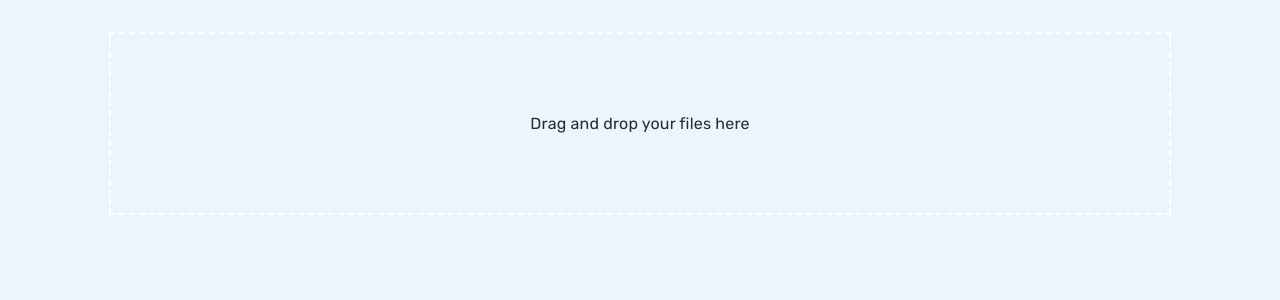
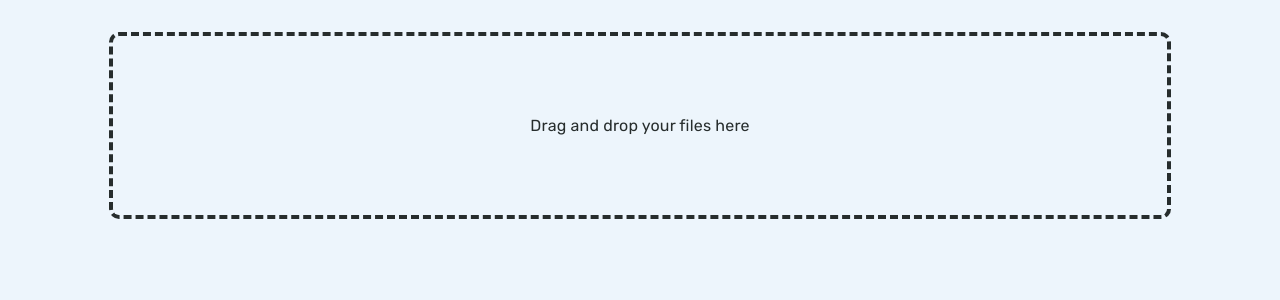
Before and after one commit to endeav007/file-upload-component, a React (Vite) app: page / in a window 1280 px wide. Shown: the top 300 px of the page. Built offline with nearby package versions, Linux system fonts and the light colour scheme.

Commit message:
updated dropzone stylying

```diff
--- a/src/components/css/DropZone.css
+++ b/src/components/css/DropZone.css
@@ -1,10 +1,24 @@
+:root{
+    --text: #272d2d;
+    --bg: #EDF5FC;
+    --accent:#4f8b67;
+}
+
+@media (prefers-color-scheme: dark) {
+  :root {
+    --text: #EDF5FC;
+    --bg: #272d2d;
+  }
+}
+
 
 .dropzone-container {
-    border: 2px dashed white;
+    border: 4px dashed var(--text);
+    border-radius: 10px;
     padding: 5rem;
     margin: 2rem;
 }
 
 .dropzone-container.dragging {
-   border: solid 2px red;
+   border: dashed 4px var(--accent);
 }
--- a/src/index.css
+++ b/src/index.css
@@ -2,7 +2,6 @@
 
 :root {
   --text: #272d2d;
-
   --bg: #EDF5FC;
   --accent:#4f8b67;
 
```
